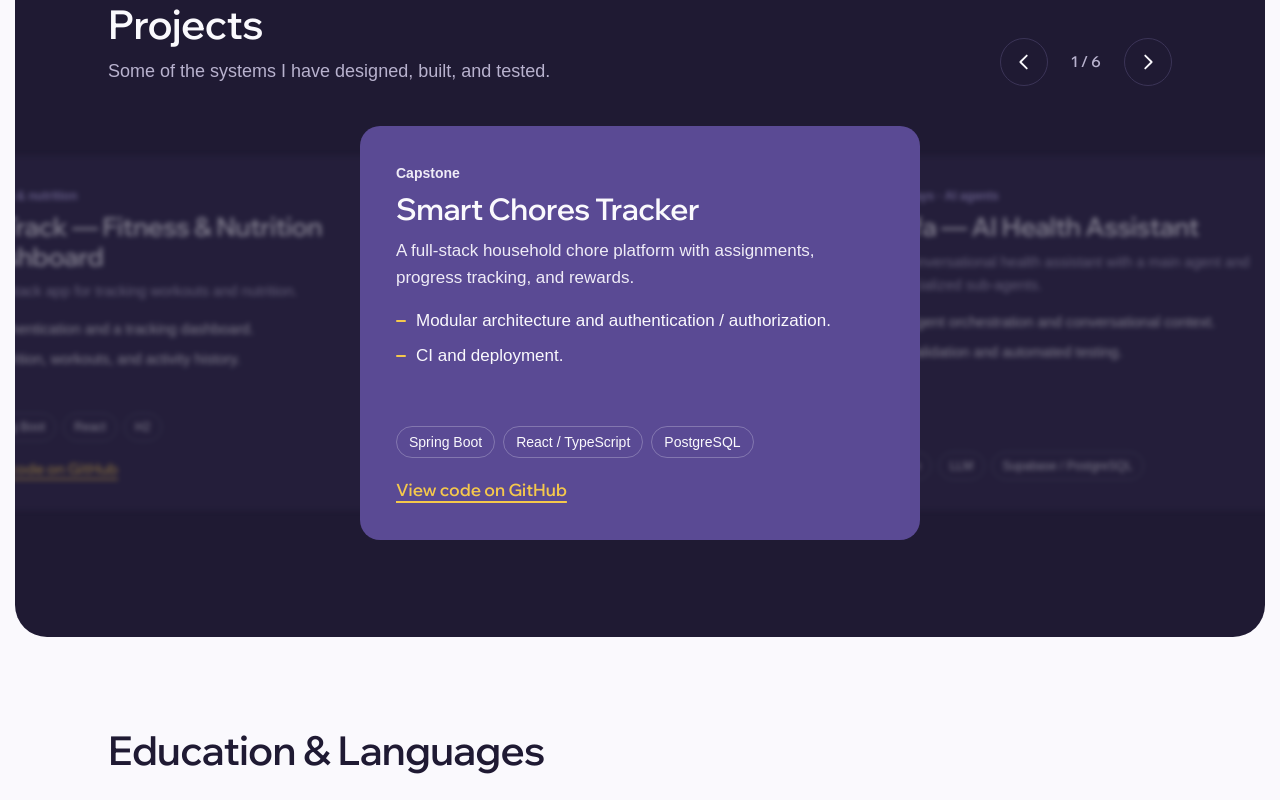
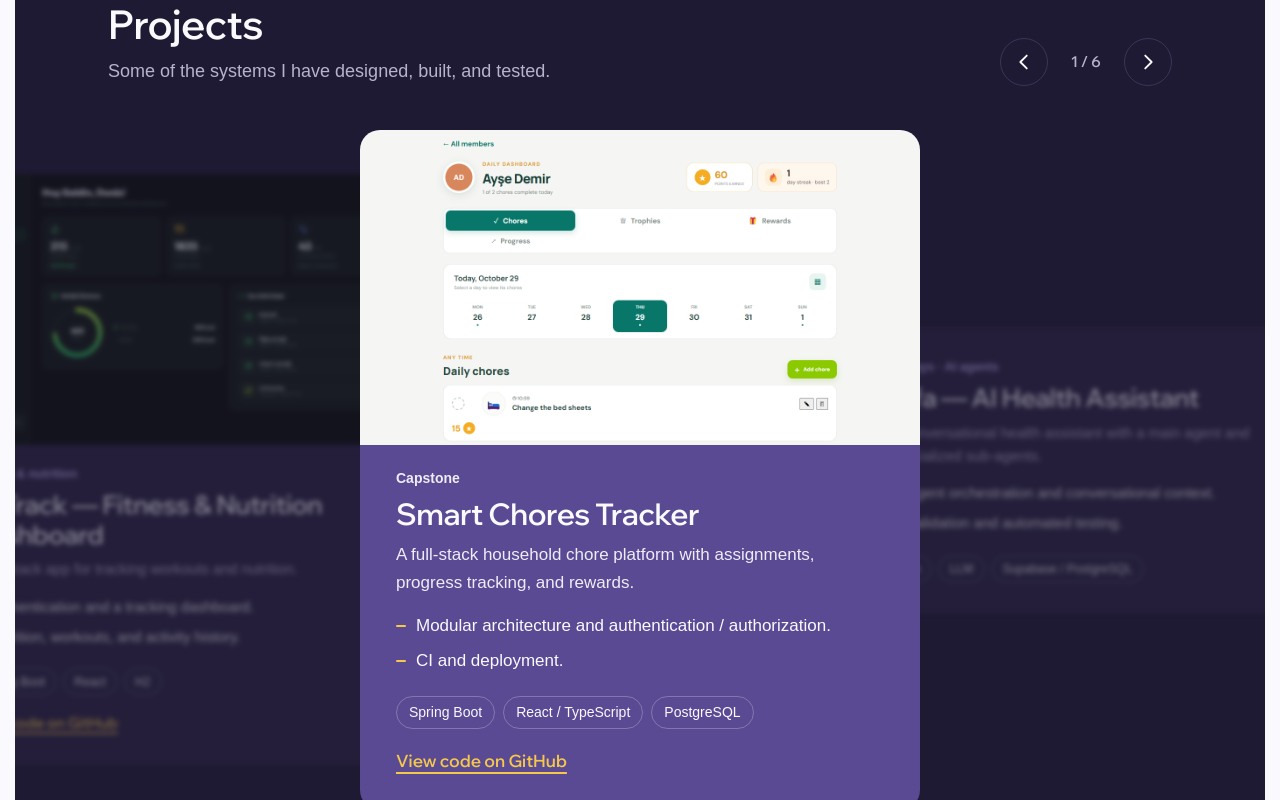
Before and after one commit to bugraberatkok/BugraBeratKokPortfolio, a Next.js app: page / in a window 1280 px wide. Shown: the part 3000-3800 px from the top of the page. Built offline with nearby package versions, Linux system fonts and the light colour scheme; no server answers; the database is empty; a web font is replaced by a local one.

Commit message:
Show project screenshots in the carousel

```diff
--- a/components/Projects.jsx
+++ b/components/Projects.jsx
@@ -1,5 +1,6 @@
 "use client";
 import { useRef, useState } from 'react';
+import Image from 'next/image';
 import styles from './Projects.module.css';
 import { useLanguage } from '../context/LanguageContext';
 
@@ -78,6 +79,11 @@ export default function Projects() {
               aria-hidden={!isActive}
               onClick={isActive ? undefined : () => go(index)}
             >
+              {project.image && (
+                <div className={styles.media}>
+                  <Image src={project.image} alt={project.imageAlt || ''} fill sizes="(max-width: 700px) 84vw, 560px" />
+                </div>
+              )}
               {project.category && <p className={styles.category}>{project.category}</p>}
               <h3 className={styles.title}>{project.title}</h3>
               <p className={styles.description}>{project.description}</p>
--- a/components/Projects.module.css
+++ b/components/Projects.module.css
@@ -22,18 +22,21 @@
 .position { min-width: 3.5em; text-align: center; font-family: var(--font-display); font-size: 15px; font-weight: 600; color: var(--mist); font-variant-numeric: tabular-nums; }
 
 /*
-  All cards share one grid cell, so the stage is as tall as the tallest card and never jumps.
+  All cards share one grid cell, so the stage is as tall as the tallest card and never jumps;
+  shorter cards (no screenshot yet) sit centred in it.
   Each card is shifted by its distance from the active one.
 */
 .stage { display: grid; justify-items: center; padding: 4px 0 8px; outline: none; }
 .stage:focus-visible .active { outline: 3px solid var(--lamp); outline-offset: 4px; }
 
 .card {
+  --pad: clamp(24px, 3vw, 36px);
   grid-area: 1 / 1;
+  align-self: center;
   display: flex;
   flex-direction: column;
   width: min(560px, 78vw);
-  padding: clamp(24px, 3vw, 36px);
+  padding: var(--pad);
   border-radius: var(--radius-md);
   background: var(--night-raised);
   transform: translateX(calc(var(--offset) * 82%)) scale(.86);
@@ -44,6 +47,17 @@
 }
 .active { z-index: 1; transform: none; filter: none; opacity: 1; background: var(--iris); cursor: auto; }
 .hidden { opacity: 0; pointer-events: none; }
+
+/* A 16:9 screenshot runs edge to edge across the top of the card. */
+.media {
+  position: relative;
+  aspect-ratio: 16 / 9;
+  margin: calc(-1 * var(--pad)) calc(-1 * var(--pad)) 22px;
+  overflow: hidden;
+  border-radius: var(--radius-md) var(--radius-md) 0 0;
+  background: var(--night);
+}
+.media img { object-fit: cover; object-position: top; }
 
 .category { font-size: 14px; font-weight: 600; color: var(--iris-soft); }
 .active .category { color: var(--lilac); }
--- a/locales/en.js
+++ b/locales/en.js
@@ -122,6 +122,8 @@ export const en = {
           "PostgreSQL"
         ],
         "github": "https://github.com/bugraberatkok/SmartChoresTracker",
+        "image": "/projects/smart-chores-tracker.png",
+        "imageAlt": "A household member’s daily chore dashboard in Smart Chores Tracker, with points, streak and a weekly calendar",
         "category": "Capstone",
         "shortTitle": "Smart Chores Tracker",
         "highlights": [
@@ -201,6 +203,8 @@ export const en = {
           "H2"
         ],
         "github": "https://github.com/bugraberatkok/fitness-web-app",
+        "image": "/projects/fittrack.png",
+        "imageAlt": "FitTrack dashboard with the day’s calorie summary, a progress ring and recent activity",
         "category": "Fitness & nutrition",
         "shortTitle": "FitTrack",
         "highlights": [
--- a/locales/tr.js
+++ b/locales/tr.js
@@ -122,6 +122,8 @@ export const tr = {
           "PostgreSQL"
         ],
         "github": "https://github.com/bugraberatkok/SmartChoresTracker",
+        "image": "/projects/smart-chores-tracker.png",
+        "imageAlt": "Smart Chores Tracker’da bir ev üyesinin günlük görev paneli: puanlar, seri ve haftalık takvim",
         "category": "Bitirme projesi",
         "shortTitle": "Smart Chores Tracker",
         "highlights": [
@@ -201,6 +203,8 @@ export const tr = {
           "H2"
         ],
         "github": "https://github.com/bugraberatkok/fitness-web-app",
+        "image": "/projects/fittrack.png",
+        "imageAlt": "FitTrack panelinde günün kalori özeti, ilerleme halkası ve son aktiviteler",
         "category": "Sağlık ve fitness",
         "shortTitle": "FitTrack",
         "highlights": [
```
Also changed, not shown: lib/contentSchema.js, public/projects/fittrack.png (added), public/projects/smart-chores-tracker.png (added).
